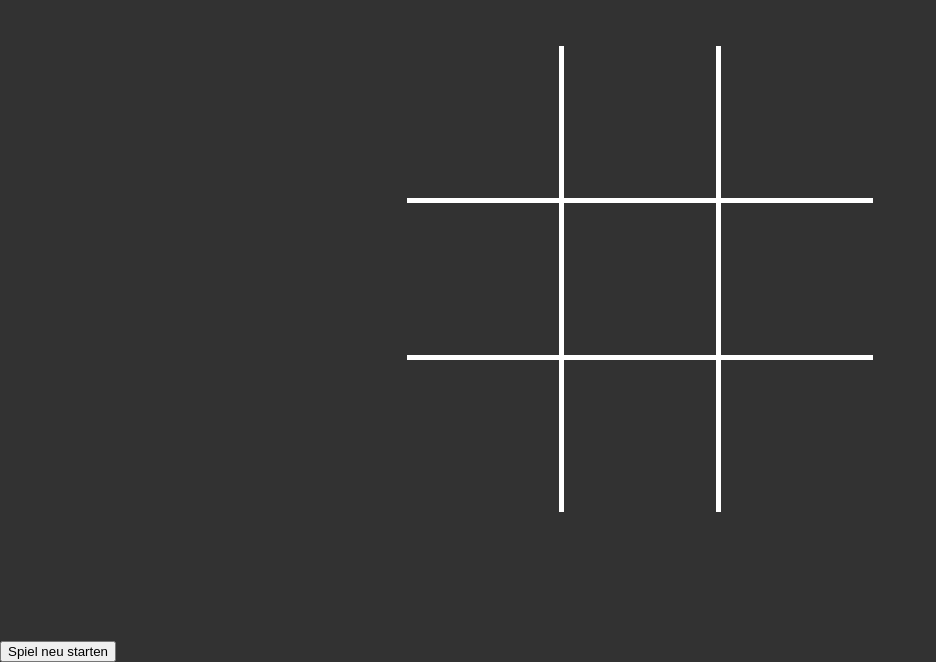
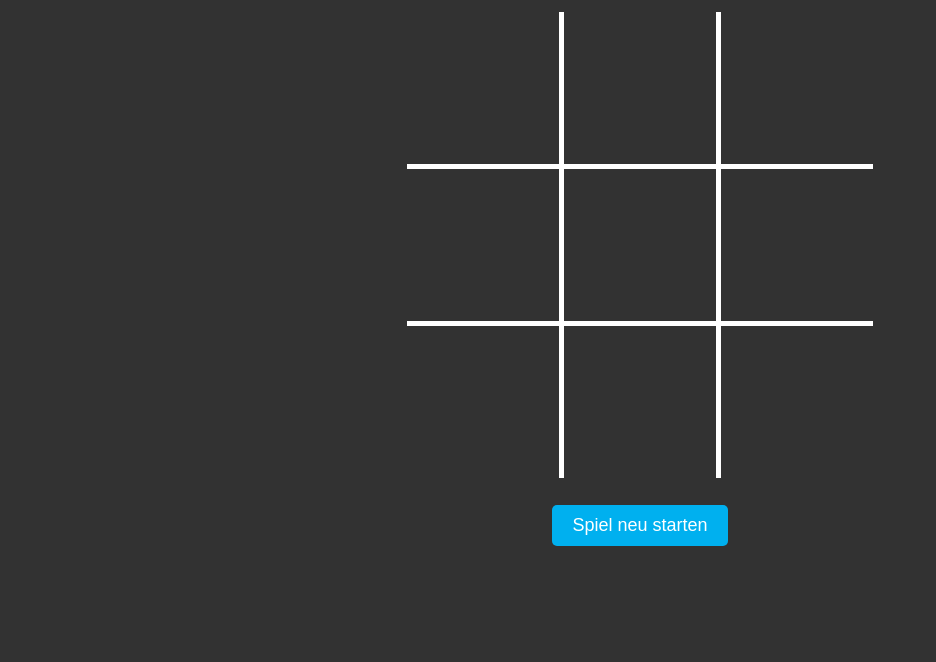
Before and after one commit to Kevin-Developer-B/tic-tac-toe, a plain HTML site: page index.html in a window 1280 px wide. Shown: the part 167-829 px from the top of the page, without its empty margins (0-936 px from the left). After the commit the page ends 800 px from the top, so only its background shows below. Drawn offline with Linux system fonts and the light colour scheme.

Commit message:
complete game

```diff
--- a/index.html
+++ b/index.html
@@ -19,6 +19,6 @@
     <script src="script.js"></script>
 
 
-    <button>Spiel neu starten</button>
+    <button onclick="replayGame()">Spiel neu starten</button>
 </body>
 </html>
--- a/script.js
+++ b/script.js
@@ -151,3 +151,19 @@ function drawWinningLine(line) {
     boardWrapper.style.position = 'relative';
     boardWrapper.appendChild(lineElement);
 }
+
+function replayGame() {
+    fields = [
+        null,
+        null,
+        null,
+        null,
+        null,
+        null,
+        null,
+        null,
+        null
+    ];
+
+    render()
+}
--- a/style.css
+++ b/style.css
@@ -1,7 +1,12 @@
 body {
+    display: flex;
+    flex-direction: column;
+    align-items: center;
+    justify-content: center;
+    min-height: 100vh;
     background-color: #323232;
+    margin: 0;
     font-family: 'Open Sans', sans-serif;
-    margin: 0;
     color: white;
 }
 
@@ -13,7 +18,7 @@ h1{
     display: flex;
     justify-content: center;
     align-items: center;
-    height: 90vh;
+    height: 60vh;
     position: relative;
 }
 
@@ -54,3 +59,19 @@ table {
   table tr td:last-child {
     border-right: 0;
   }
+
+  button {
+    margin-top: 20px;
+    padding: 10px 20px;
+    font-size: 18px;
+    background-color: #00b0ef;
+    color: white;
+    border: none;
+    border-radius: 5px;
+    cursor: pointer;
+    transition: background-color 0.3s ease;
+}
+
+button:hover {
+    background-color: #008bb5;
+}
```
